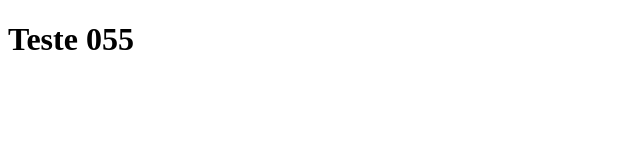
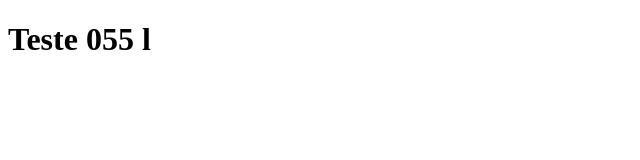
Before and after one commit to Rafael-Pereirawj/clone-tabnews, a Next.js app: page / in a window 1280 px wide. Shown: the top 160 px of the page, without its empty margins (0-640 px from the left). Built offline with nearby package versions, Linux system fonts and the light colour scheme.

Commit message:
testes 0909

```diff
--- a/pages/index.js
+++ b/pages/index.js
@@ -1,5 +1,5 @@
 function Home() {
-    return <h1>Teste 055</h1>
+    return <h1>Teste 055 l</h1>
 }
 
 export default Home;
```
Also changed, not shown: 1 other file (tests, documents, lock files or other folders).
